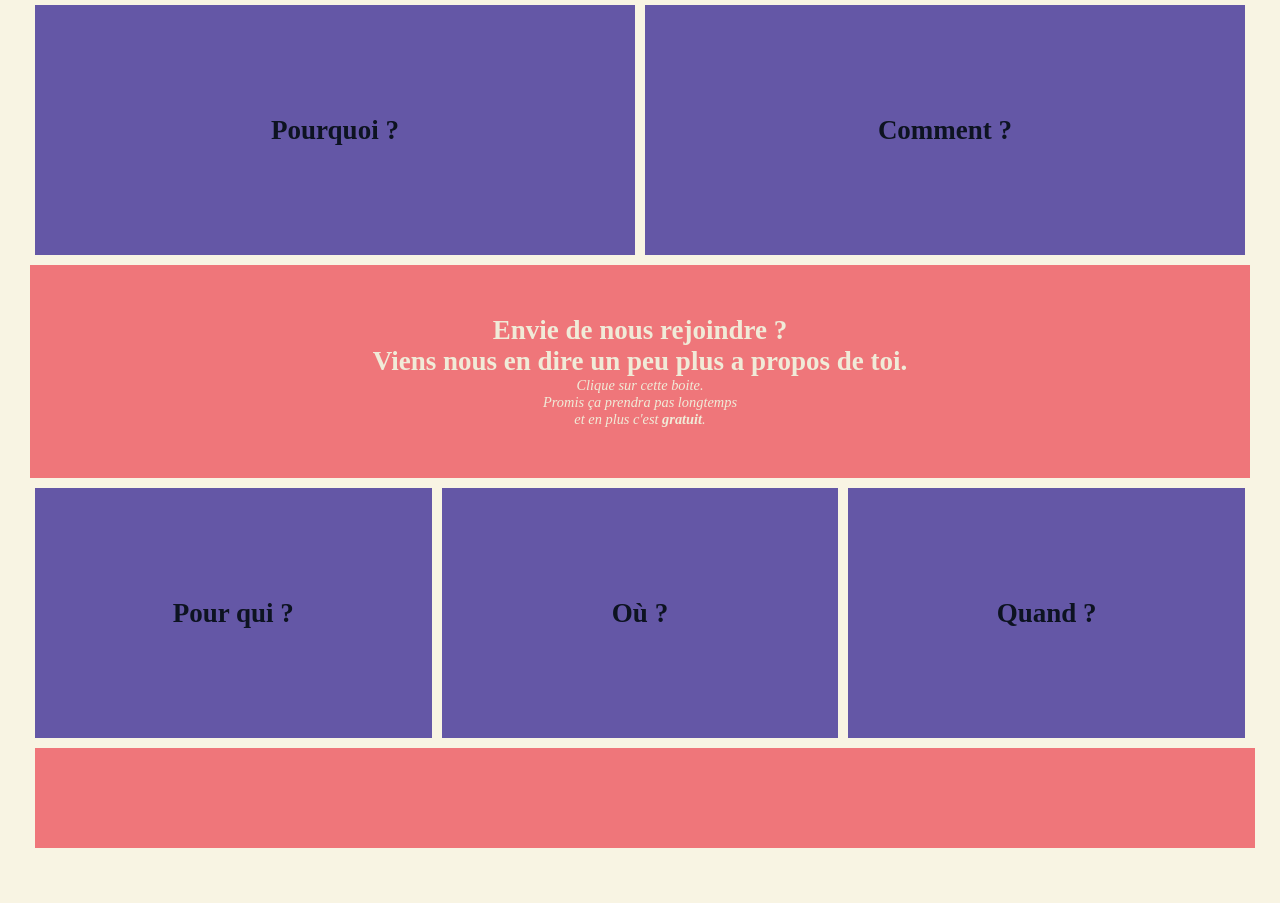
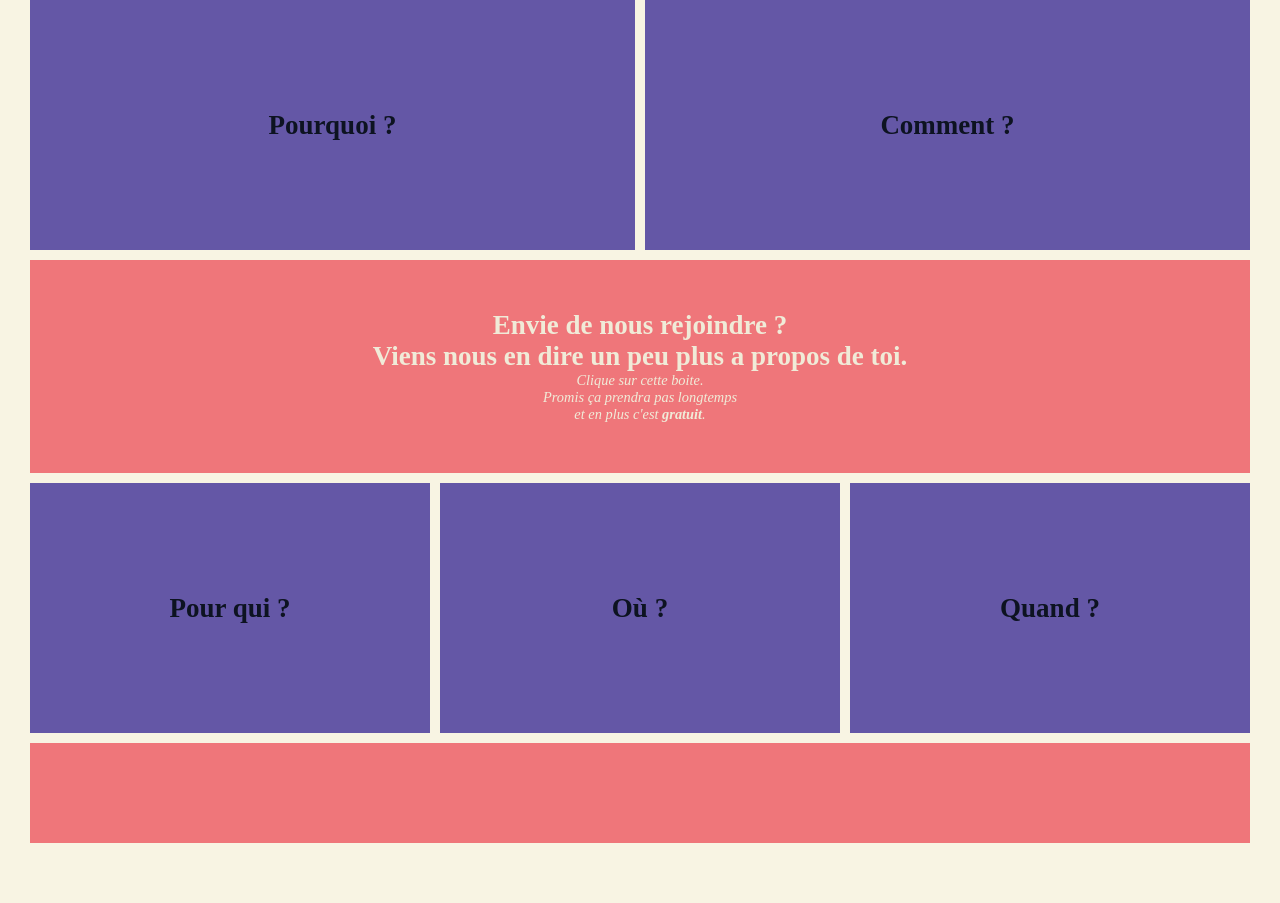
Before and after one commit to Toorain/DemarreTaStory06, a PHP site: page / in a window 1280 px wide. Shown: the part 82-985 px from the top of the page. Run offline with PHP 8.4, Linux system fonts and the light colour scheme.

Commit message:
Fixed margin

```diff
--- a/index.html
+++ b/index.html
@@ -23,7 +23,7 @@
       </div>
     </div>
   </div>
-  <div class="flip-card taille50 borderMosa">
+  <div class="flip-card taille50">
     <div class="flip-card-inner">
       <div class="flip-card-front padding fondRouge col">
         <h1>Comment ?</h1>
@@ -70,7 +70,7 @@
       </div>
     </div>
   </div>
-  <div class="flip-card taille33 borderMosa">
+  <div class="flip-card taille33">
     <div class="flip-card-inner">
       <div class="flip-card-front padding fondRouge col">
         <h1>Quand ?</h1>
--- a/ressources/styles/style.css
+++ b/ressources/styles/style.css
@@ -30,10 +30,7 @@ p {
 .fondBleu{
 	background-color: #ef767a;
 	width: 100%;
-}
-#blueSection
-{
-	margin: 5px auto;
+	margin: 10px 0;
 }
 #googleFormLink
 {
@@ -58,7 +55,7 @@ p {
 	padding: 50px;
 }
 .borderMosa{
-	margin: 5px;
+	margin-right: 10px;
 }
 .paddingHeader{
 	padding: 20px;
```
